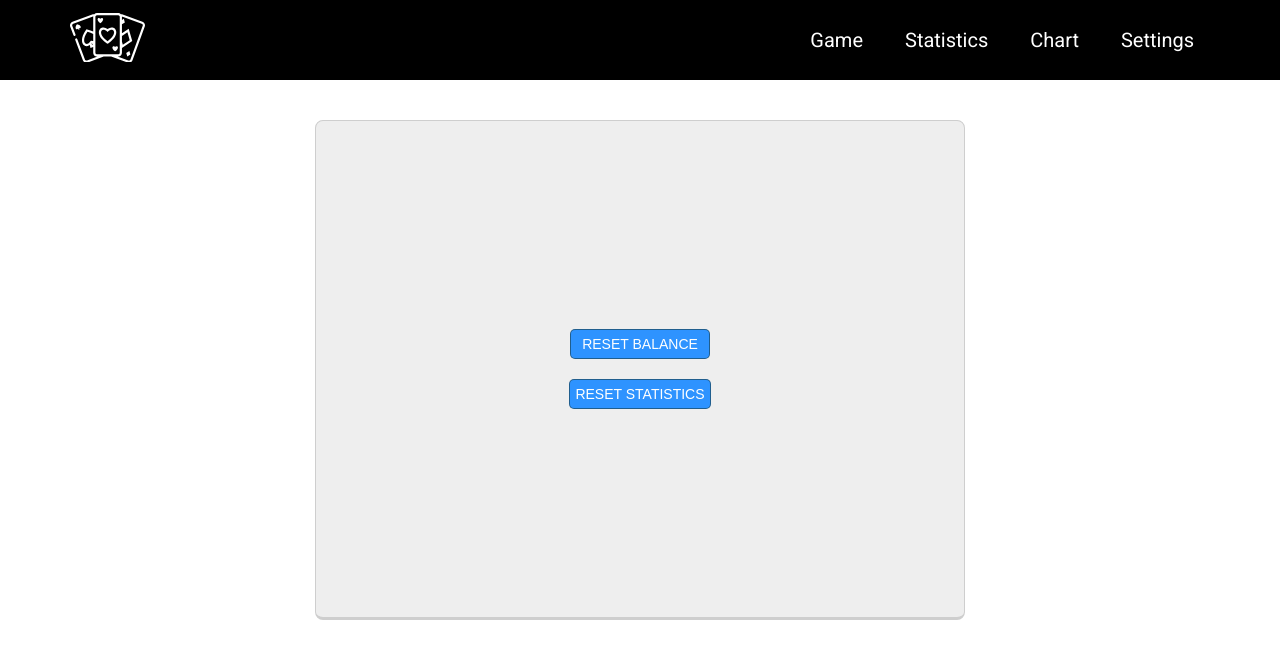
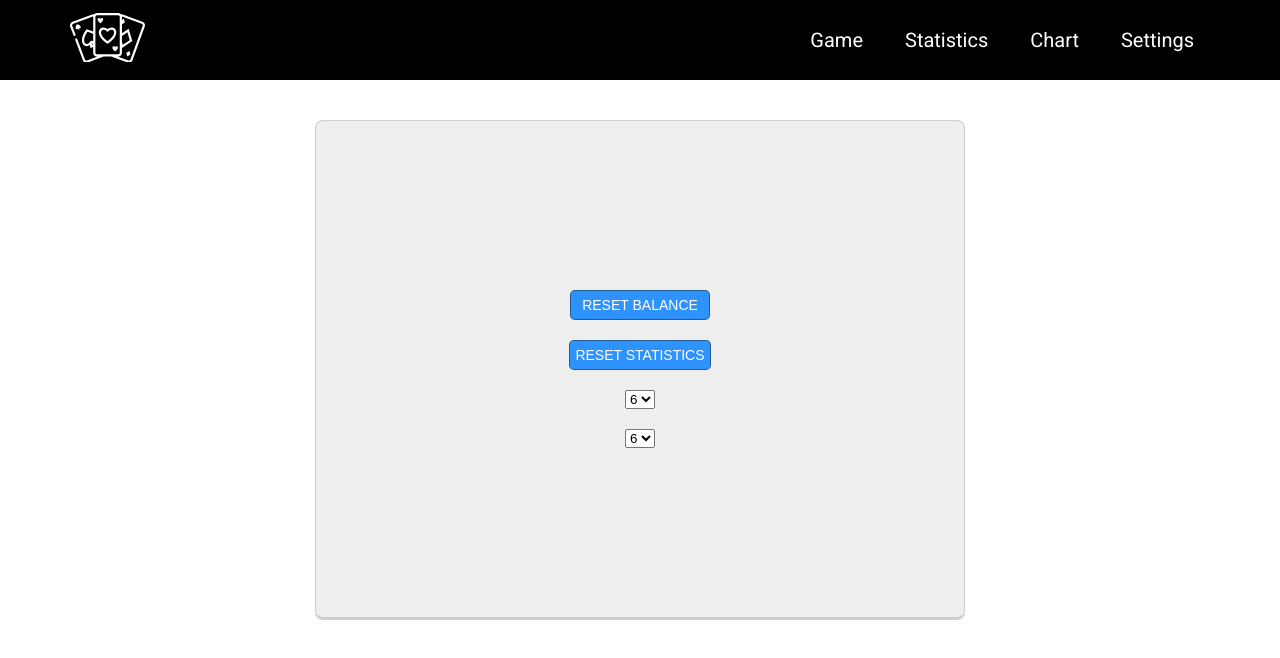
Before and after one commit to DmitriyFriz/baccarat-game, a React (Create React App) app: page /settings in a window 1280 px wide. Shown: the top 658 px of the page. Built offline with nearby package versions, Linux system fonts and the light colour scheme; what chartjs-plugin-zoom would draw is missing.

Commit message:
feat: add change min score for game

```diff
--- a/src/common/gameData.ts
+++ b/src/common/gameData.ts
@@ -30,8 +30,9 @@ export const cardValues = [
 ] as const;
 
 export const basicScore = 10;
-export const minScore = 6;
 export const prettyScore: ReadonlyArray<number> = [8, 9];
+export const minScore = [4, 5, 6] as const;
+export const minScoreForStart = 6;
 
 export const minCountCards = 2;
 export const maxCountCards = 3;
--- a/src/common/types.ts
+++ b/src/common/types.ts
@@ -1,4 +1,4 @@
-import { BettingName, chipValues, cardSuits, cardValues } from './gameData';
+import { BettingName, chipValues, cardSuits, cardValues, minScore } from './gameData';
 
 export type ChipValue = typeof chipValues[number];
 
@@ -26,3 +26,5 @@ export interface Time {
 }
 
 export type Statistics = RoundStatistics & Time;
+
+export type MinScore = typeof minScore[number];
--- /dev/null
+++ b/src/components/Select/Select.tsx
@@ -0,0 +1,28 @@
+import React from 'react';
+import { MinScore } from '../../common/types';
+
+interface SelectProps<T> {
+  data: ReadonlyArray<T> | Array<T>;
+  onChange: (value: string) => void;
+  currentValue: T;
+  className: string;
+}
+
+export const Select = <T extends MinScore | string>({
+  data,
+  onChange,
+  currentValue,
+  className,
+}: SelectProps<T>) => {
+  const optionsView = data.map((value) => (
+    <option value={value} key={value}>
+      {value}
+    </option>
+  ));
+
+  return (
+    <select className={className} value={currentValue} onChange={(e) => onChange(e.target.value)}>
+      {optionsView}
+    </select>
+  );
+};
--- /dev/null
+++ b/src/components/Select/index.ts
@@ -0,0 +1 @@
+export { Select } from './Select';
--- a/src/components/SettingsElements/SettingsElements.tsx
+++ b/src/components/SettingsElements/SettingsElements.tsx
@@ -1,11 +1,32 @@
-import React from 'react';
+import React, { useCallback } from 'react';
+import { observer } from 'mobx-react-lite';
 import { useStore } from '../../store';
+import { MinScore } from '../../common/types';
+import { minScore } from '../../common/gameData';
+import { Select } from '../Select';
 
 import style from './SettingsElements.module.scss';
 
-export const SettingsElements = () => {
+export const SettingsElements = observer(() => {
   const bettingStore = useStore('bettingStore');
   const statisticsStore = useStore('statisticsStore');
+  const gameStore = useStore('gameStore');
+
+  const { changePlayerMinScore, changeBankerMinScore } = gameStore;
+
+  const handelChangePlayerMinScore = useCallback(
+    (value) => {
+      changePlayerMinScore(+value as MinScore);
+    },
+    [changePlayerMinScore]
+  );
+
+  const handelChangeBankerMinScore = useCallback(
+    (value) => {
+      changeBankerMinScore(+value as MinScore);
+    },
+    [changeBankerMinScore]
+  );
 
   return (
     <div className={style.settings}>
@@ -23,6 +44,18 @@ export const SettingsElements = () => {
       >
         reset statistics
       </button>
+      <Select
+        data={minScore}
+        onChange={handelChangePlayerMinScore}
+        currentValue={gameStore.playerMinScore}
+        className="123"
+      />
+      <Select
+        data={minScore}
+        onChange={handelChangeBankerMinScore}
+        currentValue={gameStore.bankerMinScore}
+        className="123"
+      />
     </div>
   );
-};
+});
--- a/src/store/GameStore.tsx
+++ b/src/store/GameStore.tsx
@@ -1,7 +1,7 @@
 import { action, makeAutoObservable } from 'mobx';
-import { PlayingCard } from '../common/types';
+import { PlayingCard, MinScore } from '../common/types';
 import {
-  minScore,
+  minScoreForStart,
   prettyScore,
   minCountCards,
   maxCountCards,
@@ -17,6 +17,8 @@ export class GameStore {
   playerScore: number | null = null;
   bankerScore: number | null = null;
   isGame: boolean = false;
+  playerMinScore: MinScore = minScoreForStart;
+  bankerMinScore: MinScore = minScoreForStart;
 
   constructor(private dealer: Dealer, private bettingStore: BettingStore) {
     makeAutoObservable(this, {
@@ -24,7 +26,17 @@ export class GameStore {
       continueGame: action.bound,
       resetElements: action.bound,
       finishGame: action.bound,
+      changePlayerMinScore: action.bound,
+      changeBankerMinScore: action.bound,
     });
+  }
+
+  changePlayerMinScore(score: MinScore) {
+    this.playerMinScore = score;
+  }
+
+  changeBankerMinScore(score: MinScore) {
+    this.bankerMinScore = score;
   }
 
   startGame() {
@@ -55,12 +67,12 @@ export class GameStore {
       return;
     }
 
-    if (this.playerCards.length < maxCountCards && this.playerScore < minScore) {
+    if (this.playerCards.length < maxCountCards && this.playerScore < this.playerMinScore) {
       this.playerCards.push(this.dealer.card);
       return;
     }
 
-    if (this.bankerCards.length < maxCountCards && this.bankerScore < minScore) {
+    if (this.bankerCards.length < maxCountCards && this.bankerScore < this.bankerMinScore) {
       this.bankerCards.push(this.dealer.card);
       return;
     }
```
